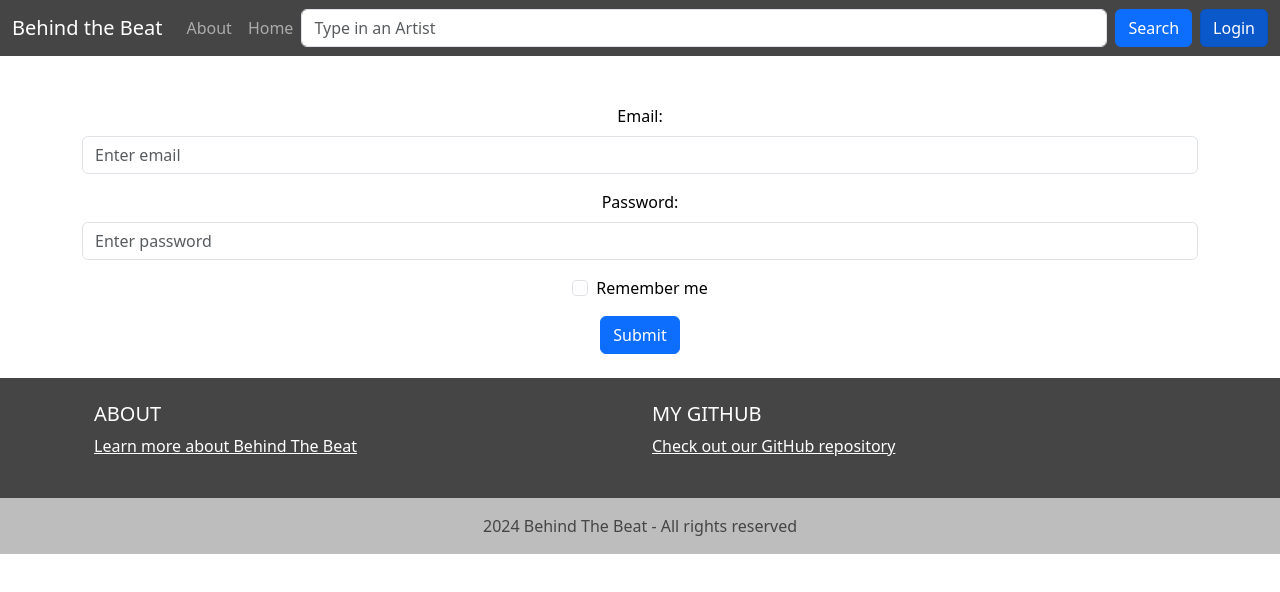
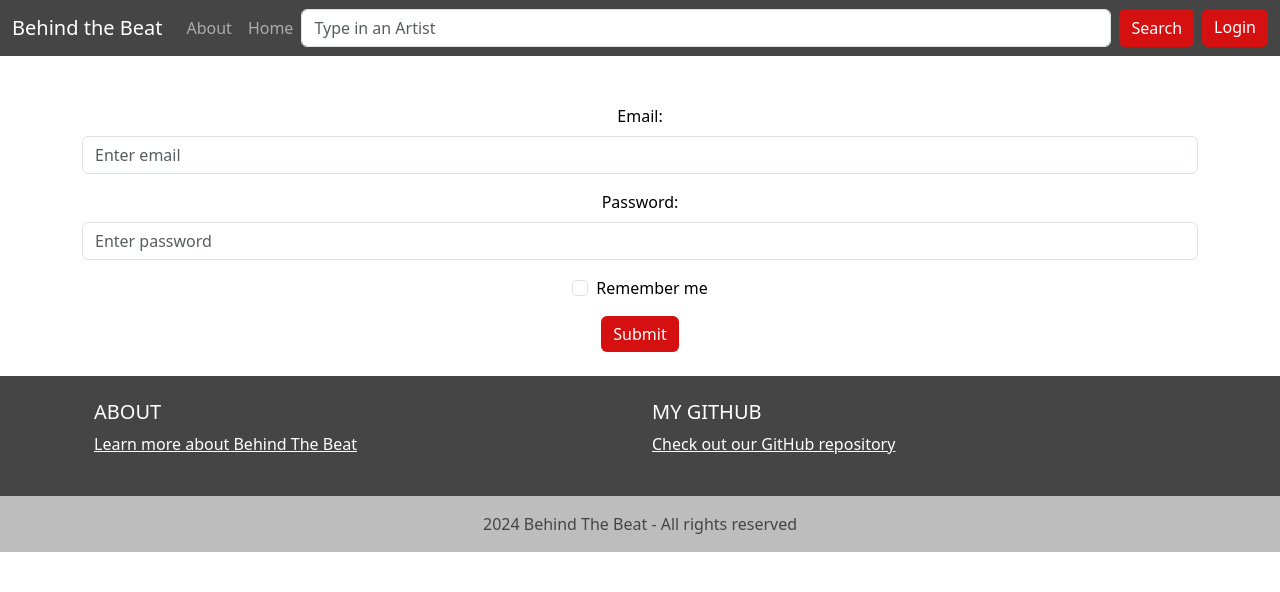
Before and after one commit to ndunn5/Startup, a React (Vite) app in the folder viteBTB/: page /login in a window 1280 px wide. Shown: the top 592 px of the page. Built offline with nearby package versions, Linux system fonts and the light colour scheme.

Commit message:
Made the buttons red and when you hover over them they're darker:)

```diff
--- a/viteBTB/src/app.css
+++ b/viteBTB/src/app.css
@@ -24,13 +24,17 @@ header {
 body {
     background-color: white !important;
 }
+.btn {
+    background-color: #d41010 !important;
+    border: #d41010 !important
+}
 
 .btn:hover {
-    background-color: #d41010;
+    background-color: #a30505 !important;
 }
 
 .btn:active, .btn:focus {
-    background-color: #d41010;
+    background-color: #d41010 !important;
     outline: none;
     box-shadow: none;
 }
```
